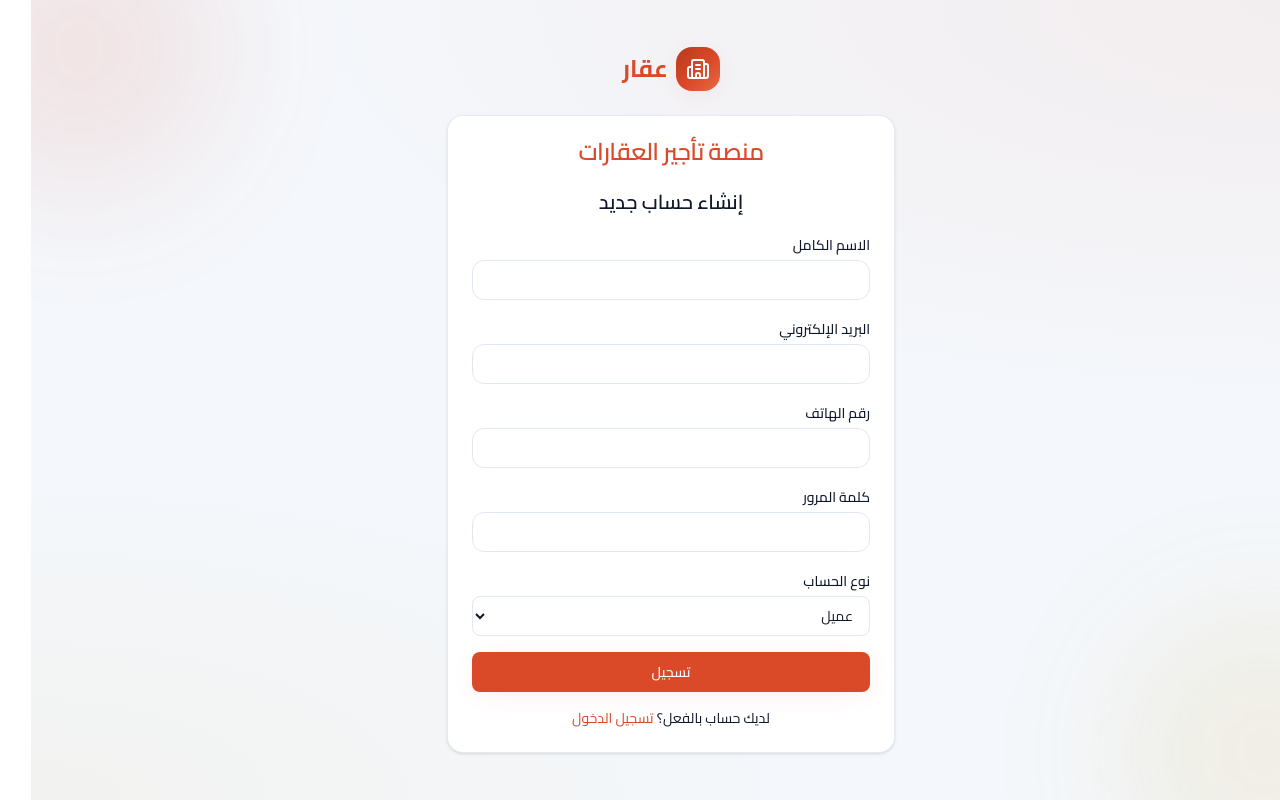
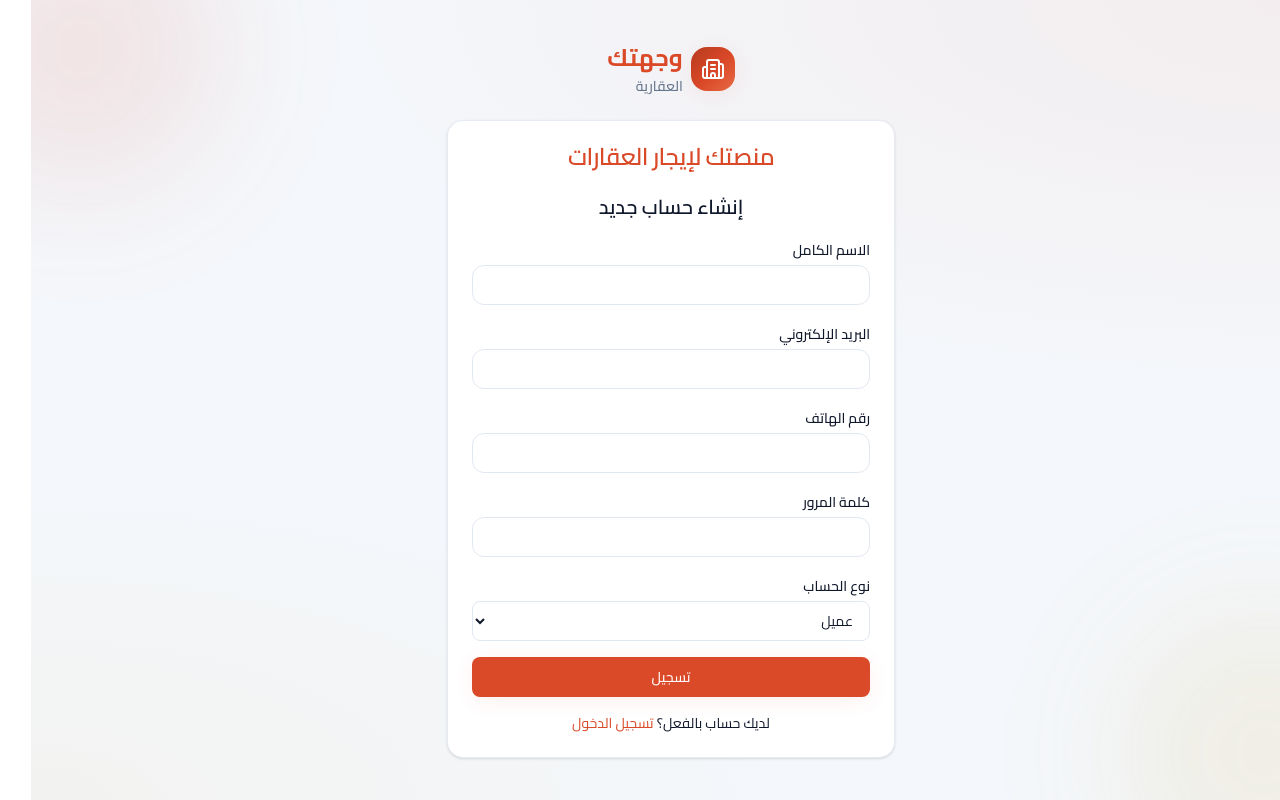
Before and after one commit to AhmedKhaled6900/aqar-front, a React (Vite) app: page /auth/register in a window 1280 px wide. Built offline with nearby package versions, Linux system fonts and the light colour scheme.

Commit message:
handle brand name

```diff
--- a/index.html
+++ b/index.html
@@ -10,7 +10,7 @@
       rel="stylesheet"
     />
     <meta name="viewport" content="width=device-width, initial-scale=1.0" />
-    <title>عقار — منصة العقارات</title>
+    <title>وجهتك العقارية — منصة الإيجار</title>
   </head>
   <body>
     <div id="root"></div>
--- a/src/components/layout/AuthLayout.tsx
+++ b/src/components/layout/AuthLayout.tsx
@@ -2,6 +2,7 @@ import { Building2 } from 'lucide-react'
 import { useTranslation } from 'react-i18next'
 import { Link, Outlet } from 'react-router-dom'
 import { Card, CardContent, CardHeader, CardTitle } from '@/components/ui/card'
+import { BrandName } from './BrandName'
 
 export function AuthLayout() {
   const { t } = useTranslation()
@@ -20,7 +21,7 @@ export function AuthLayout() {
           <span className="flex size-11 items-center justify-center rounded-xl gradient-brand text-white shadow-[var(--shadow-soft)]">
             <Building2 className="h-6 w-6" />
           </span>
-          <span className="text-2xl font-bold">{t('app.name')}</span>
+          <BrandName size="lg" />
         </Link>
         <Card className="border-border/80 shadow-[var(--shadow-card)]">
           <CardHeader>
--- /dev/null
+++ b/src/components/layout/BrandName.tsx
@@ -0,0 +1,64 @@
+import { useTranslation } from 'react-i18next'
+import { cn } from '@/lib/utils'
+
+interface BrandNameProps {
+  size?: 'sm' | 'md' | 'lg'
+  className?: string
+  /** Sidebar / dark backgrounds */
+  inverted?: boolean
+  /** Single line: وجهتك العقارية */
+  inline?: boolean
+}
+
+const sizeClasses = {
+  sm: {
+    primary: 'text-base',
+    secondary: 'text-xs',
+    gap: 'gap-0',
+  },
+  md: {
+    primary: 'text-lg',
+    secondary: 'text-xs',
+    gap: 'gap-0.5',
+  },
+  lg: {
+    primary: 'text-2xl',
+    secondary: 'text-sm',
+    gap: 'gap-0.5',
+  },
+} as const
+
+export function BrandName({
+  size = 'md',
+  className,
+  inverted = false,
+  inline = false,
+}: BrandNameProps) {
+  const { t } = useTranslation()
+  const s = sizeClasses[size]
+  const secondaryClass = inverted ? 'text-white/65' : 'text-muted-foreground'
+
+  if (inline) {
+    return (
+      <span className={cn('inline-flex items-baseline gap-1.5', className)}>
+        <span className={cn('font-bold', s.primary, inverted && 'text-white')}>
+          {t('app.name')}
+        </span>
+        <span className={cn('font-medium', s.secondary, secondaryClass)}>
+          {t('app.nameSecondary')}
+        </span>
+      </span>
+    )
+  }
+
+  return (
+    <span className={cn('inline-flex flex-col leading-tight', s.gap, className)}>
+      <span className={cn('font-bold', s.primary, inverted && 'text-white')}>
+        {t('app.name')}
+      </span>
+      <span className={cn('font-medium', s.secondary, secondaryClass)}>
+        {t('app.nameSecondary')}
+      </span>
+    </span>
+  )
+}
--- a/src/components/layout/Sidebar.tsx
+++ b/src/components/layout/Sidebar.tsx
@@ -5,6 +5,7 @@ import { useMe } from '@/features/auth/useMe'
 import { useCookies } from '@/lib/token-managament/useCookies'
 import { cn } from '@/lib/utils'
 import { navSections } from './nav-config'
+import { BrandName } from './BrandName'
 
 interface SidebarProps {
   open: boolean
@@ -75,7 +76,7 @@ export function Sidebar({ open, onClose }: SidebarProps) {
         <span className="flex size-9 items-center justify-center rounded-lg bg-white/15 ring-1 ring-white/20 transition-transform duration-200 group-hover:scale-105">
           <Building2 className="h-5 w-5" />
         </span>
-        <span className="text-lg">{t('app.name')}</span>
+        <BrandName size="md" inverted />
       </Link>
       <button
         type="button"
--- a/src/i18n/ar.json
+++ b/src/i18n/ar.json
@@ -1,7 +1,8 @@
 {
   "app": {
-    "name": "عقار",
-    "tagline": "منصة تأجير العقارات"
+    "name": "وجهتك",
+    "nameSecondary": "العقارية",
+    "tagline": "منصتك لإيجار العقارات"
   },
   "sidebar": {
     "general": "عام",
--- a/src/pages/public/HomePage.tsx
+++ b/src/pages/public/HomePage.tsx
@@ -1,6 +1,7 @@
 import { Building2, ClipboardCheck, Plus, ShieldCheck } from 'lucide-react'
 import { useTranslation } from 'react-i18next'
 import { Link } from 'react-router-dom'
+import { BrandName } from '@/components/layout/BrandName'
 import { PropertyCard } from '@/components/properties/PropertyCard'
 import { Button } from '@/components/ui/button'
 import { Card, CardContent } from '@/components/ui/card'
@@ -24,6 +25,7 @@ export function HomePage() {
     <div className="space-y-8">
       <section className="gradient-hero relative animate-fade-in-up overflow-hidden rounded-2xl px-6 py-8 text-white shadow-[var(--shadow-card)] md:px-10 md:py-10">
         <div className="relative z-10 max-w-2xl">
+          <BrandName size="lg" inverted className="mb-2" />
           <p className="mb-2 text-sm font-medium text-white/80">{t('app.tagline')}</p>
           <h1 className="text-2xl font-bold md:text-3xl">
             {me?.user ? `${t('home.welcome')}, ${me.user.name}` : t('home.hero')}
```
